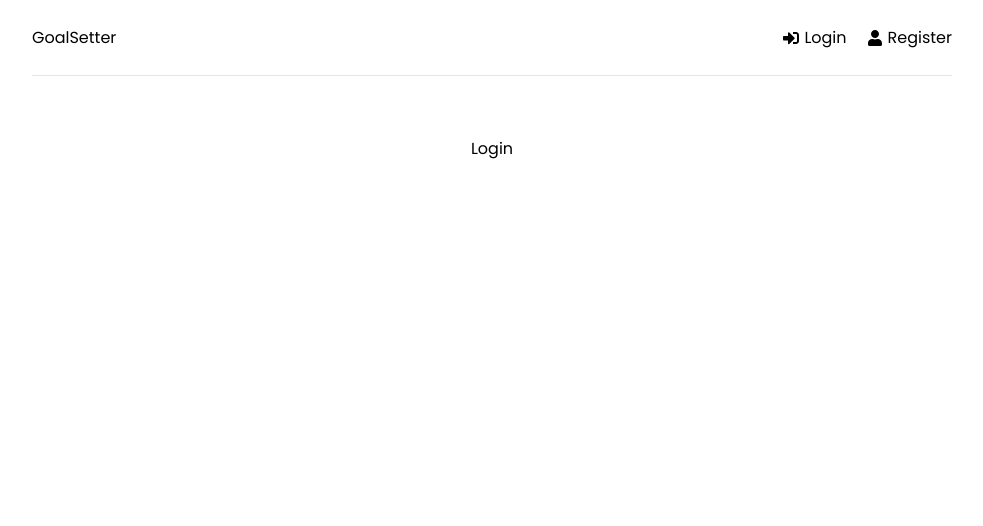
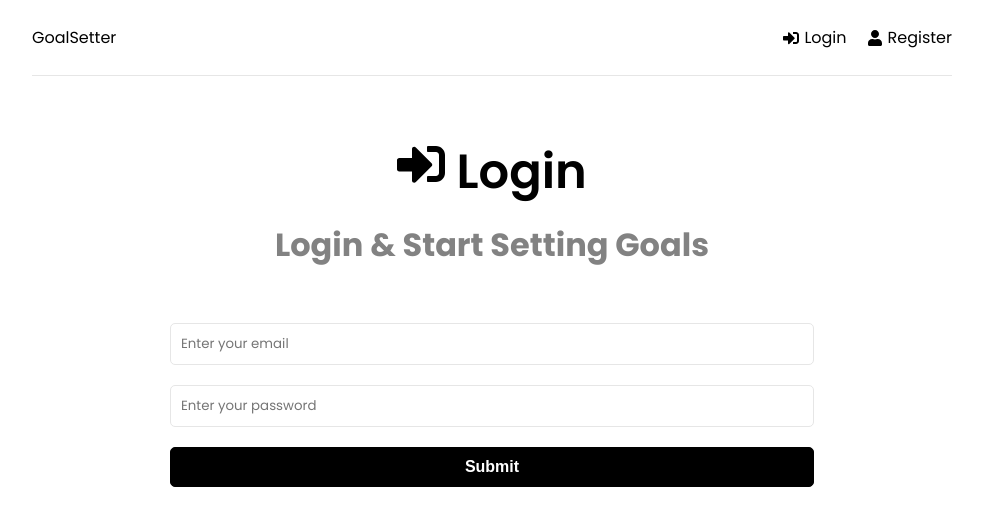
Before and after one commit to MirandaMG20/mern_app, a React (Vite) app in the folder frontend/: page /login in a window 1280 px wide. Shown: the top 526 px of the page, without its empty margins (148-1131 px from the left). Built offline with nearby package versions, Linux system fonts and the light colour scheme.

Commit message:
Login Page

```diff
--- a/frontend/src/pages/Login.jsx
+++ b/frontend/src/pages/Login.jsx
@@ -1,8 +1,67 @@
 import React from 'react'
+import { useState, useEffect } from 'react'
+import { FaSignInAlt } from 'react-icons/fa'
 
 function Login() {
+
+  const [formData, setFormData] = useState({
+    email: '',
+    password: '',
+  })
+
+  const { email, password } = formData
+
+  const onChange = (e) => {
+    setFormData((prevState) => ({
+      ...prevState,
+      [e.target.name]: e.target.value
+    }))
+  }
+
+  const onSubmit = (e) => {
+    e.preventDefault()
+  }
+
   return (
-    <div>Login</div>
+    <>
+      <section className='heading'>
+        <h1>
+          <FaSignInAlt /> Login
+        </h1>
+        <p>Login & Start Setting Goals</p>
+      </section>
+
+      {/* FORM */}
+      <section className='form'>
+        <form onSubmit={onSubmit}>
+
+          <div className="form-group">
+            <input
+              type='text'
+              className='form-control'
+              id='email'
+              value={email}
+              placeholder='Enter your email'
+              onChange={onChange}
+            />
+          </div>
+          <div className="form-group">
+            <input
+              type='text'
+              className='form-control'
+              id='password'
+              value={password}
+              placeholder='Enter your password'
+              onChange={onChange}
+            />
+          </div>
+
+          <div className='form-group'>
+            <button type='submit' className='btn btn-block'>Submit</button>
+          </div>
+        </form>
+      </section>
+    </>
   )
 }
 
```
